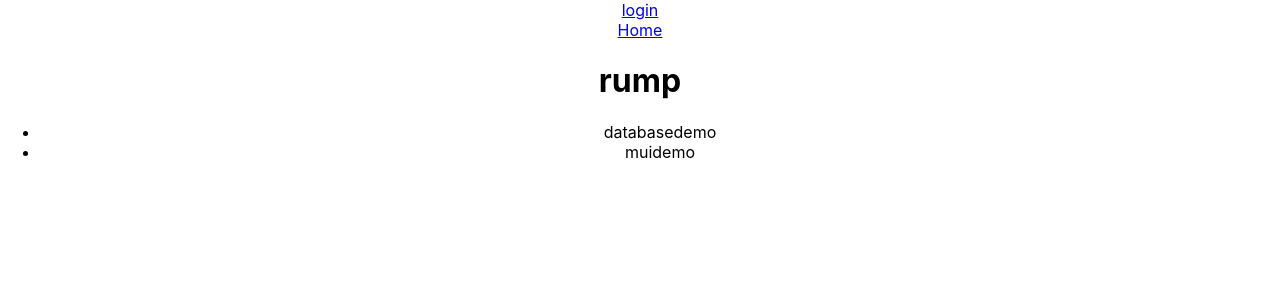
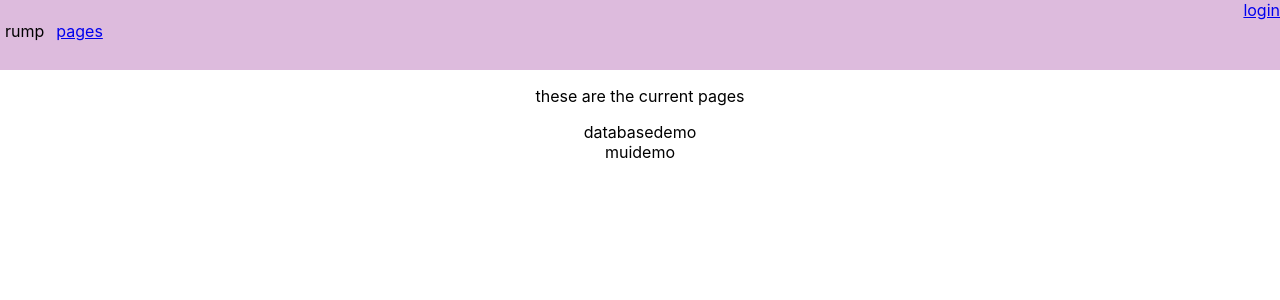
Before and after one commit to rump-food-software/sandbox, a React (Create React App) app: page /pages in a window 1280 px wide. Shown: the top 300 px of the page. Built offline with nearby package versions, Linux system fonts and the light colour scheme; no server answers.

Commit message:
adding header and some style stuff

```diff
--- a/package.json
+++ b/package.json
@@ -1,5 +1,5 @@
 {
-  "name": "rump",
+  "name": "rump-sandbox",
   "version": "0.1.0",
   "homepage": "/",
   "private": true,
--- a/public/index.html
+++ b/public/index.html
@@ -24,7 +24,7 @@
       work correctly both with client-side routing and a non-root public URL.
       Learn how to configure a non-root public URL by running `npm run build`.
     -->
-    <title>React App</title>
+    <title>Rump Sandbox</title>
   </head>
   <body>
     <noscript>You need to enable JavaScript to run this app.</noscript>
--- /dev/null
+++ b/src/_common/Header.jsx
@@ -0,0 +1,27 @@
+import React from 'react'
+import { Link, useNavigate } from 'react-router-dom'
+import UserBadge from './UserBadge'
+
+const Header = () => {
+  const navigate = useNavigate()
+  const onHomeClick = ()=>{
+    navigate("/");
+  }
+  return (
+    <div style={{ minHeight: 70, backgroundColor:"#ddbbdd" }}>
+      <div onClick={onHomeClick} style={{ float: "left", margin:5, cursor: "pointer" }}>
+        <p>rump</p>
+      </div>
+      <div style={{ float: "left", margin:5 }}>
+        <p>
+          <Link to="/pages" style={{ margin: 2 }}>pages</Link>
+        </p>
+      </div>
+      <div style={{ float: "right" }}>
+        <UserBadge />
+      </div>
+    </div>
+  )
+}
+
+export default Header
--- a/src/_common/Layout.jsx
+++ b/src/_common/Layout.jsx
@@ -1,16 +1,14 @@
 import React from 'react'
-import { Link, Outlet } from 'react-router-dom'
+import { Outlet } from 'react-router-dom'
 import AuthUserContextProvider from '../auth/AuthUserContextProvider'
 import FirebaseContextProvider from '../firebase/FirebaseContextProvider'
-import UserBadge from './UserBadge'
+import Header from './Header'
 
 const Layout = () => {
   return (
     <FirebaseContextProvider>
       <AuthUserContextProvider>
-        <UserBadge />
-        <Link to="/">Home</Link>
-        <h1>rump</h1>
+        <Header />
         <Outlet />
       </AuthUserContextProvider>
     </FirebaseContextProvider>)
--- a/src/_common/Router.jsx
+++ b/src/_common/Router.jsx
@@ -1,8 +1,9 @@
 import React from 'react';
 import { BrowserRouter, Route, Routes } from "react-router-dom";
 import PhoneSignIn from '../auth/phone/PhoneSignIn';
+import MuiDemo from '../pages/MuiDemo';
+import Pages from '../pages/Pages';
 import DatabaseDemo from '../pages/databaseDemo/DatabaseDemo';
-import PagePicker from '../pages/PagePicker';
 import Home from './Home';
 import Layout from './Layout';
 
@@ -13,9 +14,9 @@
         <Route path="/" element={<Layout />}>
           <Route path="/" element={<Home />} />
           <Route path="/login" element={<PhoneSignIn />} />
-          <Route path="/pages" element={<PagePicker />} />
-            <Route path="/pages/DatabaseDemo" element={<DatabaseDemo />} />
-
+          <Route path="/pages" element={<Pages />} />
+          <Route path="/pages/DatabaseDemo" element={<DatabaseDemo />} />
+          <Route path="/pages/MuiDemo" element={<MuiDemo />} />
         </Route>
       </Routes>
     </BrowserRouter>
--- a/src/_common/UserBadge.jsx
+++ b/src/_common/UserBadge.jsx
@@ -6,13 +6,14 @@
 const UserBadge = () => {
 
   const user = useContext(AuthUserContext)
+  const userPhoneAbbr = user && user.phoneNumber && user.phoneNumber.slice(-4);
   return (
     <div>
       {user &&
-        <div>
-          <p>logged in as {user.phoneNumber}</p>
-          <LogoutButton />
-        </div>
+          <p>
+            <span>logged in as {userPhoneAbbr}</span>
+            <span style={{margin:5}}><LogoutButton /></span>
+          </p>
       }
       {!user &&
         <Link to="/login">login</Link>
--- a/src/auth/LogoutButton.jsx
+++ b/src/auth/LogoutButton.jsx
@@ -1,9 +1,9 @@
-import React from 'react'
 import { getAuth, signOut } from "firebase/auth";
+import React, { useState } from 'react';
 
 const LogoutButton = () => {
   const auth = getAuth();
-
+  const [showConfirm, setShowConfirm] = useState();
   const signOutEvent = () => {
     signOut(auth).then(() => {
       // Sign-out successful.
@@ -12,10 +12,20 @@
       // An error happened.
     });
   }
+  const logoutClick = e => {
+    setShowConfirm(true)
+  }
   return (
-    <div>
-      <button onClick={signOutEvent}>logout</button>
-    </div>
+    <>
+      {!showConfirm &&
+        <span style={{ cursor: "pointer" }} onClick={logoutClick}>logout</span>
+      }
+      {showConfirm &&
+        <span style={{ cursor: "pointer" }} onClick={signOutEvent}>confirm?</span>
+      }
+
+    </>
+
   )
 }
 
--- a/src/auth/phone/ConfirmationBox.jsx
+++ b/src/auth/phone/ConfirmationBox.jsx
@@ -1,8 +1,10 @@
 import React, { useState } from 'react';
+import { useNavigate } from 'react-router-dom';
 
 const ConfirmationBox = ({ currentConfirmationResult, phone }) => {
   const [code, setCode] = useState();
   const [errorMessage, setErrorMessage] = useState();
+  const navigate = useNavigate()
   const onCodeChange = (e) => {
     setCode(e.target.value);
 
@@ -12,7 +14,8 @@
     currentConfirmationResult.confirm(code).then((result) => {
       // User signed in successfully.
       //const user = result.user;
-      setErrorMessage()
+      setErrorMessage();
+      navigate("/");
       // ...
     }).catch((error) => {
       // User couldn't sign in (bad verification code?)
--- /dev/null
+++ b/src/pages/MuiDemo.jsx
@@ -0,0 +1,9 @@
+import React from 'react'
+
+const MuiDemo = () => {
+  return (
+    <div>Material UI things will go here</div>
+  )
+}
+
+export default MuiDemo
--- a/src/pages/PagePicker.jsx
+++ b/src/pages/PagePicker.jsx
@@ -3,17 +3,17 @@
 
 const PagePicker = () => {
   const pages = [{ text: 'databasedemo', route: "DatabaseDemo" },
-{text:"muidemo", route:"muidemo"}]
+  { text: "muidemo", route: "muidemo" }]
   const navigate = useNavigate();
   return (
-    <ul>
+    <div>
       {pages && pages.map((p, i) => {
         const onPageClick = () => {
-           navigate(`/pages/${p.route}`)
-           }
-        return <li key={i} onClick={onPageClick}>{p.text}</li>
+          navigate(`/pages/${p.route}`)
+        }
+        return <div key={i} onClick={onPageClick} style={{ cursor: "pointer" }}>{p.text}</div>
       })}
-    </ul>
+    </div>
   )
 }
 
--- /dev/null
+++ b/src/pages/Pages.jsx
@@ -0,0 +1,13 @@
+import React from 'react'
+import PagePicker from './PagePicker'
+
+const Pages = () => {
+  return (
+    <div>
+      <p>these are the current pages</p>
+      <PagePicker />
+    </div>
+  )
+}
+
+export default Pages
```
Also changed, not shown: src/auth/phone/PhoneSignIn.jsx (+5 -5 lines).
